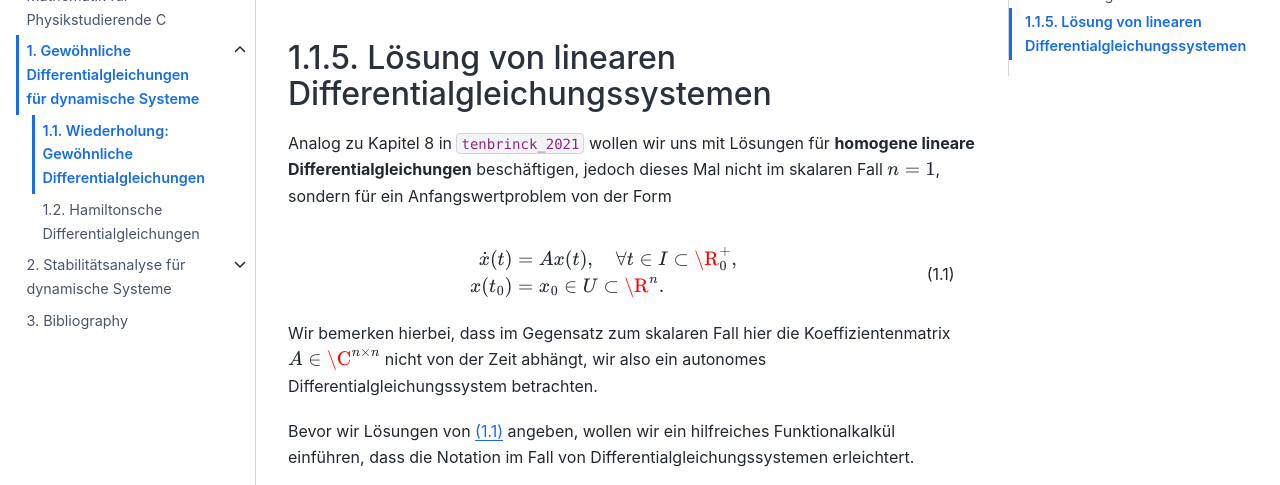
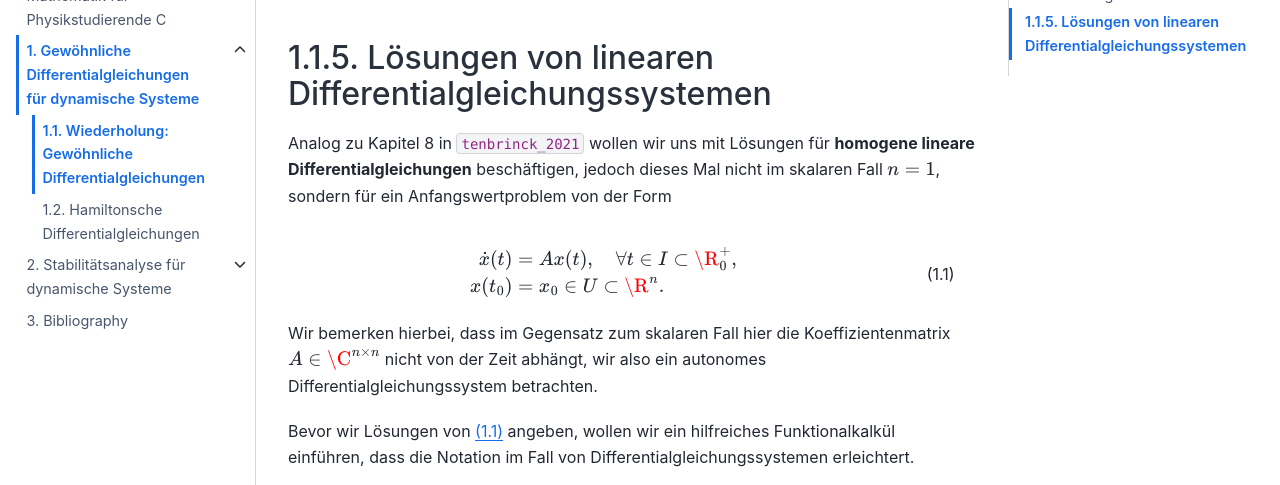
Before and after one commit to FAU-AMMN/MathPhysicsC, a Jupyter Book: the page built from ode/repetition.md, in a window 1280 px wide and 900 px high, scrolled down 3122 px, cut to the strip 222-707 px from the top of the window. Built offline with Jupyter Book 1.0.4 settings and Sphinx 7.4.7 and the Sphinx Book theme 1.1.4, drawn with Linux system fonts in a browser that asks for light colours; pages that are not in the unit, such as notebooks, are missing from menus; cross-references to code outside the pages are shown as plain code; some of the changed lines change nothing that is shown.

Commit message:
Fixed small mistakes for solving ODE systems.

`````diff
--- a/ode/repetition.md
+++ b/ode/repetition.md
@@ -272,7 +272,7 @@
 Siehe Theorem 2.25, Kapitel 2.3 {cite:p}`knabner_2013`
 ````
 
-## Lösung von linearen Differentialgleichungssystemen
+## Lösungen von linearen Differentialgleichungssystemen
 Analog zu Kapitel 8 in {cite:p}`tenbrinck_2021` wollen wir uns mit Lösungen für **homogene lineare Differentialgleichungen** beschäftigen, jedoch dieses Mal nicht im skalaren Fall $n=1$, sondern für ein Anfangswertproblem von der Form
 
 ```{math}
@@ -298,7 +298,7 @@
 ````
 
 ````{prf:remark} Rechenregeln für das Matrixexponential
-Es gelten analog die gleichen Rechenregeln für das Matrixexponential, wie für die gewöhnliche Exponentialfunktion, wie zum Beispiel:
+Für das Matrixexponential gelten die gleichen Rechenregeln wie für die gewöhnliche Exponentialfunktion, wie zum Beispiel:
 
 * $e^{tA}e^{sA} = e^{(t+s)A}, \quad$ für $s,t \in \R$
 
@@ -343,12 +343,12 @@
 1\. Zur Berechnung einer konkreten Lösung $x(t)$ des linearen homogenen Differentialgleichungssystems [](eq:lin_hom_dglsystem) bietet es sich an, die **Jordansche Normalform** $J = SAS^{-1}$ von $A$ aus Kapitel 2.7 in {cite:p}`tenbrinck_2021` auszunutzen, da für diese das Matrixexponential wie folgt berechnet werden kann:
 
 ```{math}
-e^{tA} = S e^{tJ}S^{-1} = S e^{tD} e^{tN} S^{-1}
+e^{tA} = t \sum_{k=0}^\infty \frac{A^k}{k!} = t \sum_{k=0}^\infty \frac{(S^{-1}JS)^k}{k!} = t S^{-1} \sum_{k=0}^\infty \frac{J^k}{k!} S = S^{-1} e^{tJ}S = S^{-1} e^{t(D+N)}S = S^{-1} e^{tD} e^{tN} S
 ```
 
 für eine Transformationsmatrix $S \in \C^{n \times n}$, eine Diagonalmatrix $D \in \C^{n \times n}$ mit den Eigenwerten von $A$ und einer nilpotenten Matrix $N \in \C^{n \times n}$, für die die Reihendarstellung des zugehörigen Matrixexponentials nach endlich vielen Summanden (entsprechend dem Nilpotenzindex von $N$) abbricht.
 
-2\. Ist das vorliegende lineare Differentialgleichungssystem **inhomogen**, das heißt für eine stetige Inhomogenität $b \colon I \rightarrow \R^n$ von der Form
+2\. Ist das vorliegende lineare Differentialgleichungssystem **inhomogen**, das heißt für eine stetige Störfunktion $b \colon I \rightarrow \R^n$ von der Form
 
 ```{math}
 :label: eq:lin_inhom_dglsystem
`````
